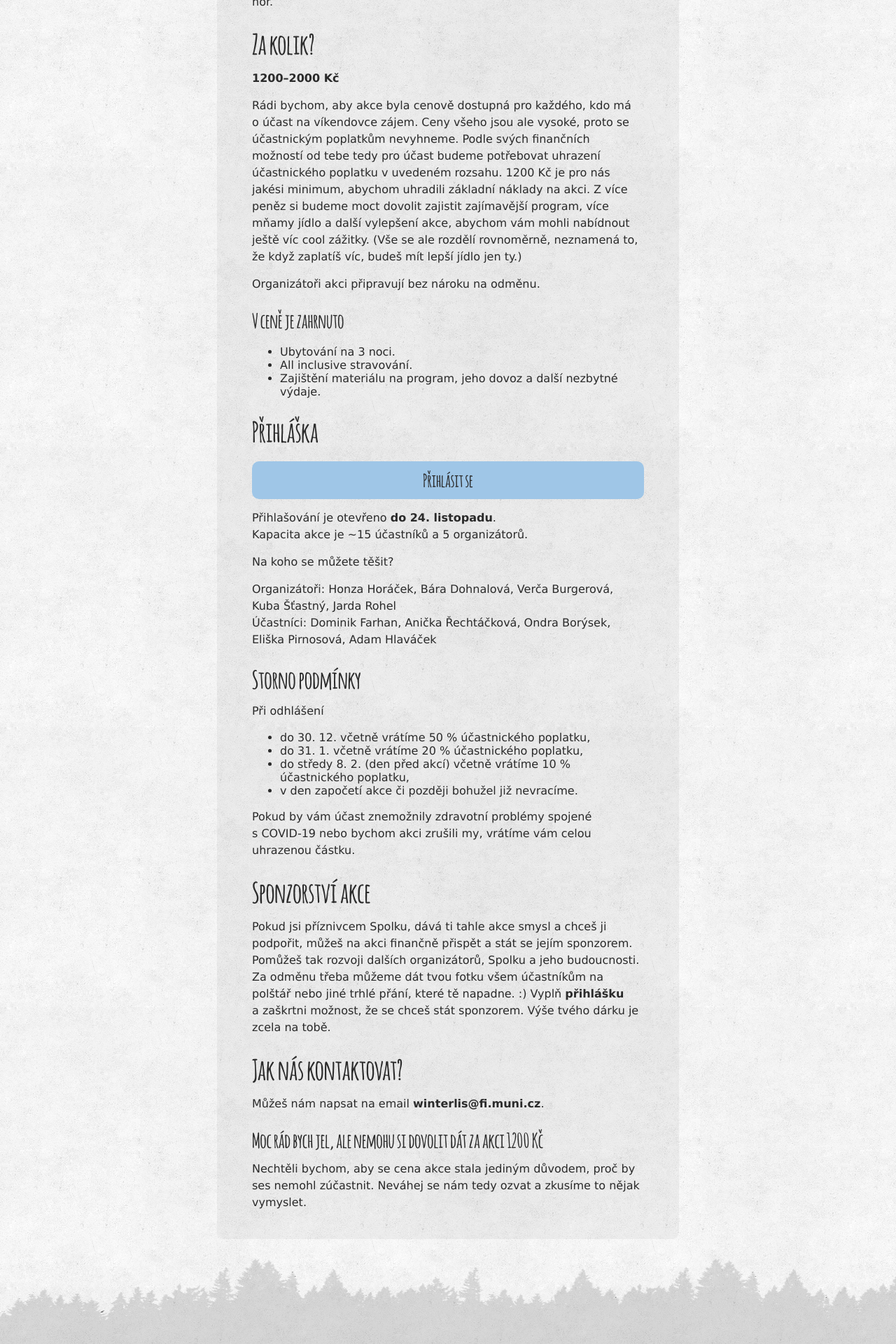
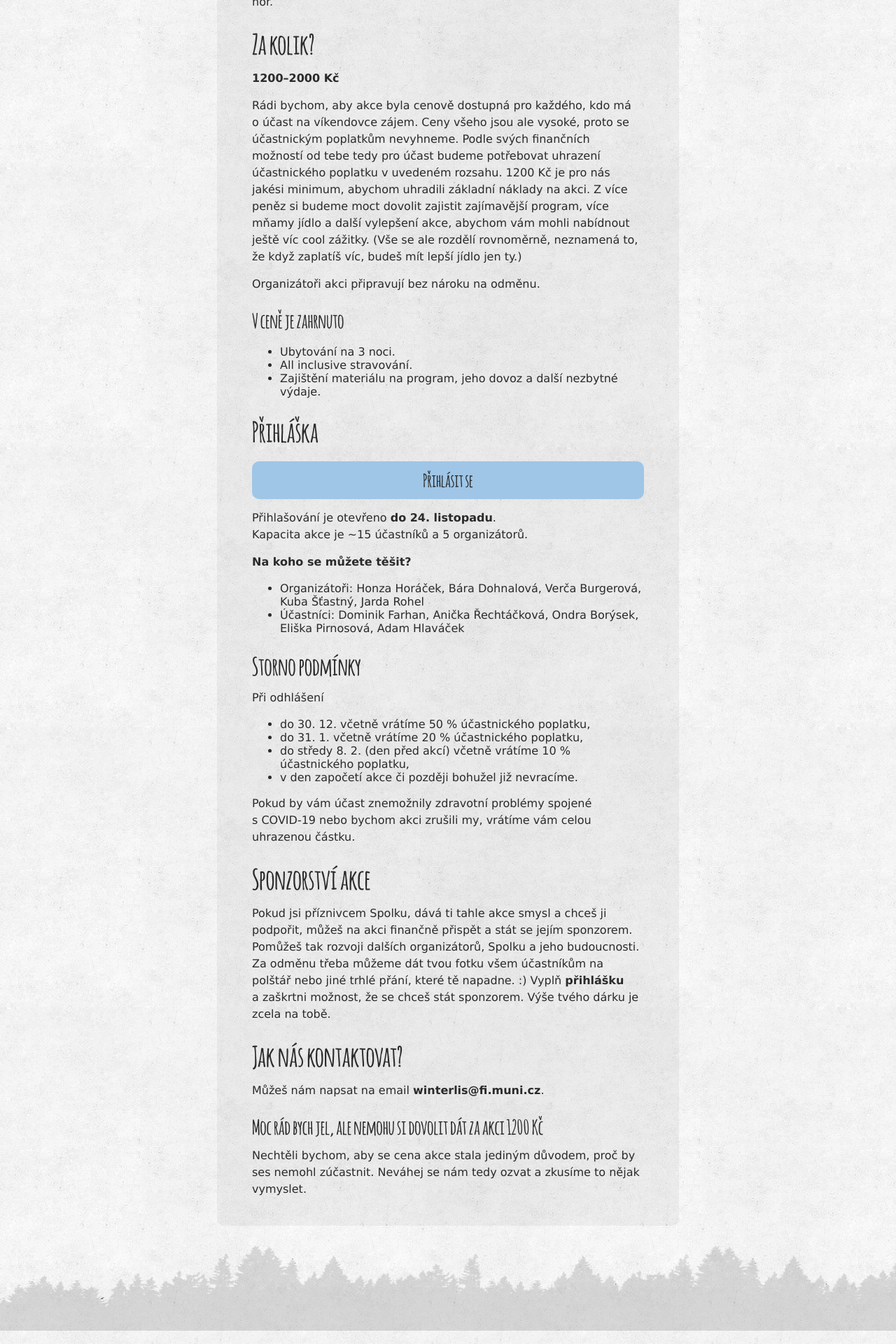
Before and after one commit to zverinec/zverinec-web, a Jekyll site: the page built from _pages/winterlis23.md, in a window 1280 px wide. Shown: the part 1561-3481 px from the top of the page at 70% size. Built offline with Jekyll 4.4.1, drawn with Linux system fonts in a browser that asks for light colours; comment, search, counter and statistics services are not loaded.

Commit message:
edit style

```diff
--- a/_pages/winterlis23.md
+++ b/_pages/winterlis23.md
@@ -59,10 +59,10 @@ Organizátoři akci připravují bez nároku na odměnu.
 Přihlašování je otevřeno <strong>do 24. listopadu</strong>. <br />
 Kapacita akce je ~15 účastníků a 5 organizátorů.
 
-Na koho se můžete těšit?
+**Na koho se můžete těšit?**
 
-Organizátoři: Honza Horáček, Bára Dohnalová, Verča Burgerová, Kuba Šťastný, Jarda Rohel<br />
-Účastníci: Dominik Farhan, Anička Řechtáčková, Ondra Borýsek, Eliška Pirnosová, Adam Hlaváček
+- Organizátoři: Honza Horáček, Bára Dohnalová, Verča Burgerová, Kuba Šťastný, Jarda Rohel
+- Účastníci: Dominik Farhan, Anička Řechtáčková, Ondra Borýsek, Eliška Pirnosová, Adam Hlaváček
 
 ### Storno podmínky
 
```
